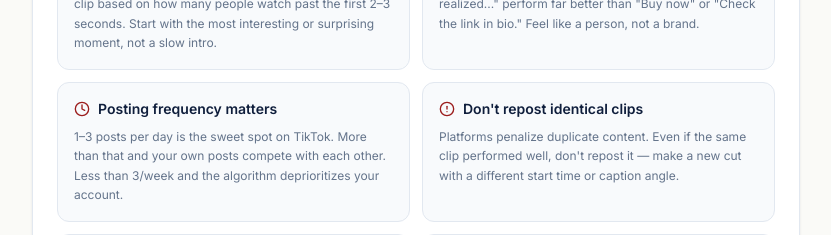
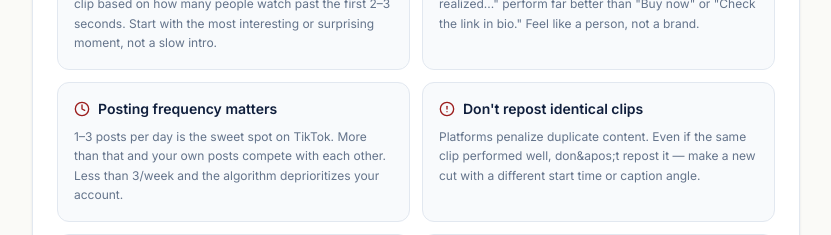
Before and after one commit to theoriginalclips78/flowtilla, a Next.js app: page /guide in a window 1280 px wide. Shown: the part 1960-2195 px from the top of the page, without its empty margins (260-1091 px from the left). Built offline with nearby package versions, Linux system fonts and the light colour scheme.

Commit message:
Fix build errors for Vercel deployment

```diff
--- a/app/guide/page.tsx
+++ b/app/guide/page.tsx
@@ -45,7 +45,7 @@ const TIPS = [
   { icon: <TrendingUp size={16} />, title: "Hook in the first 2 seconds", body: "The algorithm decides whether to keep showing your clip based on how many people watch past the first 2–3 seconds. Start with the most interesting or surprising moment, not a slow intro." },
   { icon: <Star size={16} />, title: "Caption = context, not promotion", body: 'Captions like "You need to see this" or "POV: you just realized..." perform far better than "Buy now" or "Check the link in bio." Feel like a person, not a brand.' },
   { icon: <Clock size={16} />, title: "Posting frequency matters", body: "1–3 posts per day is the sweet spot on TikTok. More than that and your own posts compete with each other. Less than 3/week and the algorithm deprioritizes your account." },
-  { icon: <AlertCircle size={16} />, title: "Don't repost identical clips", body: "Platforms penalize duplicate content. Even if the same clip performed well, don't repost it — make a new cut with a different start time or caption angle." },
+  { icon: <AlertCircle size={16} />, title: "Don't repost identical clips", body: "Platforms penalize duplicate content. Even if the same clip performed well, don&apos;t repost it — make a new cut with a different start time or caption angle." },
   { icon: <Send size={16} />, title: "Tag the brand account", body: "Most campaigns require you to tag the brand's official account. Check the campaign's Tagging section — missing tags = rejected submission = no pay." },
   { icon: <CheckCircle size={16} />, title: "Meet the audience requirement", body: "Some campaigns require 40%+ Tier 1 audience (US, UK, Canada, Australia). Check your TikTok / Instagram analytics before applying to make sure your audience qualifies." },
 ];
@@ -133,7 +133,7 @@ export default function GuidePage() {
         <div className="mt-4 p-4 rounded-xl" style={{ background: "#FFF5F5", border: "1px solid #FECACA" }}>
           <p className="text-xs font-bold text-[#9B1C1C] mb-1">IMPORTANT — Campaign Submission</p>
           <p className="text-sm text-[#7F1D1D] leading-relaxed">
-            After posting a campaign clip, you must submit it to the brand for review. Keep the video live, tag the correct accounts, and don't edit or delete it. Payment is only released after the brand confirms it meets their content rules and the view minimum.
+            After posting a campaign clip, you must submit it to the brand for review. Keep the video live, tag the correct accounts, and don&apos;t edit or delete it. Payment is only released after the brand confirms it meets their content rules and the view minimum.
           </p>
         </div>
       </AccordionSection>
--- a/components/workspace/CampaignWorkspaceCard.tsx
+++ b/components/workspace/CampaignWorkspaceCard.tsx
@@ -58,6 +58,7 @@ export default function CampaignWorkspaceCard({ campaign, sources, onRemove, onU
   const [jobCount, setJobCount] = useState(0);
   const [checklistClip, setChecklistClip] = useState<WorkspaceClip | null>(null);
   const [previewClip, setPreviewClip] = useState<WorkspaceClip | null>(null);
+  // eslint-disable-next-line @typescript-eslint/no-unused-vars
   const abortRef = useRef<AbortController | null>(null);
 
   const addLog = useCallback((line: LogLine) => {
```
